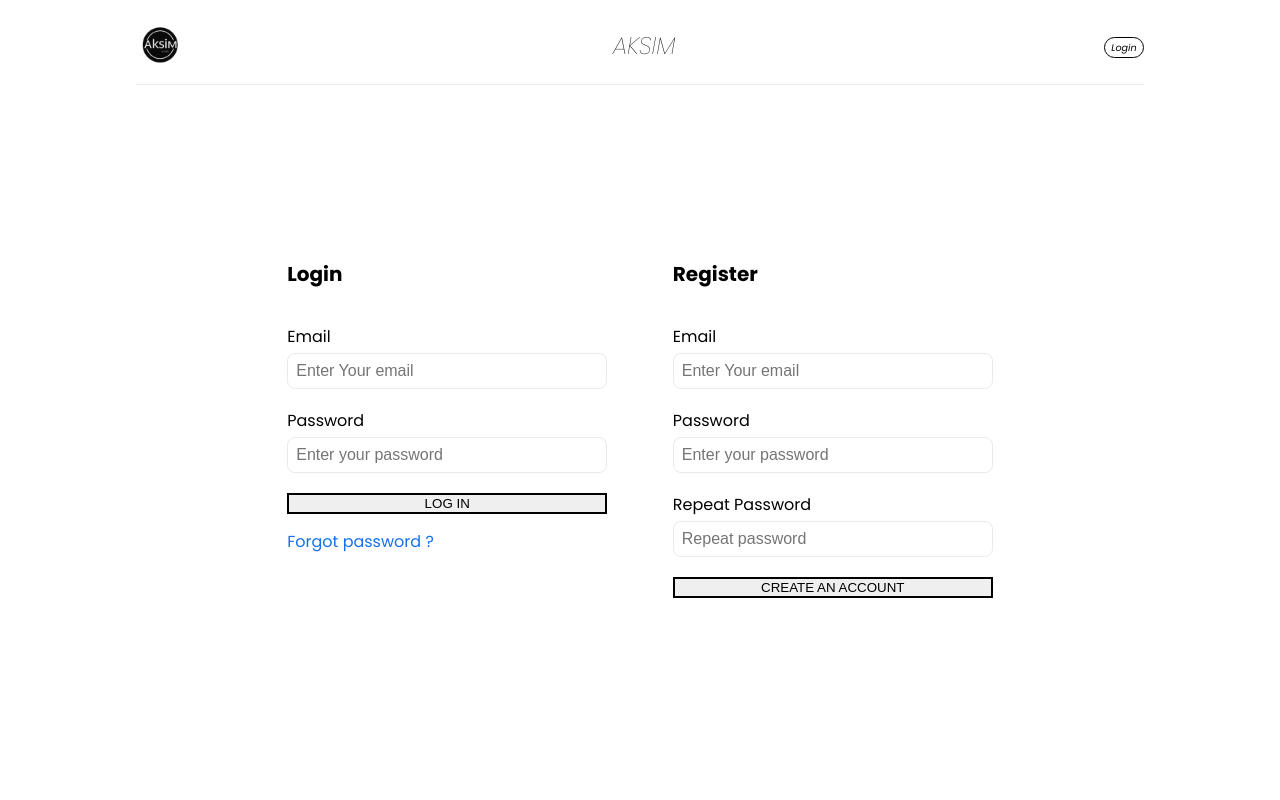
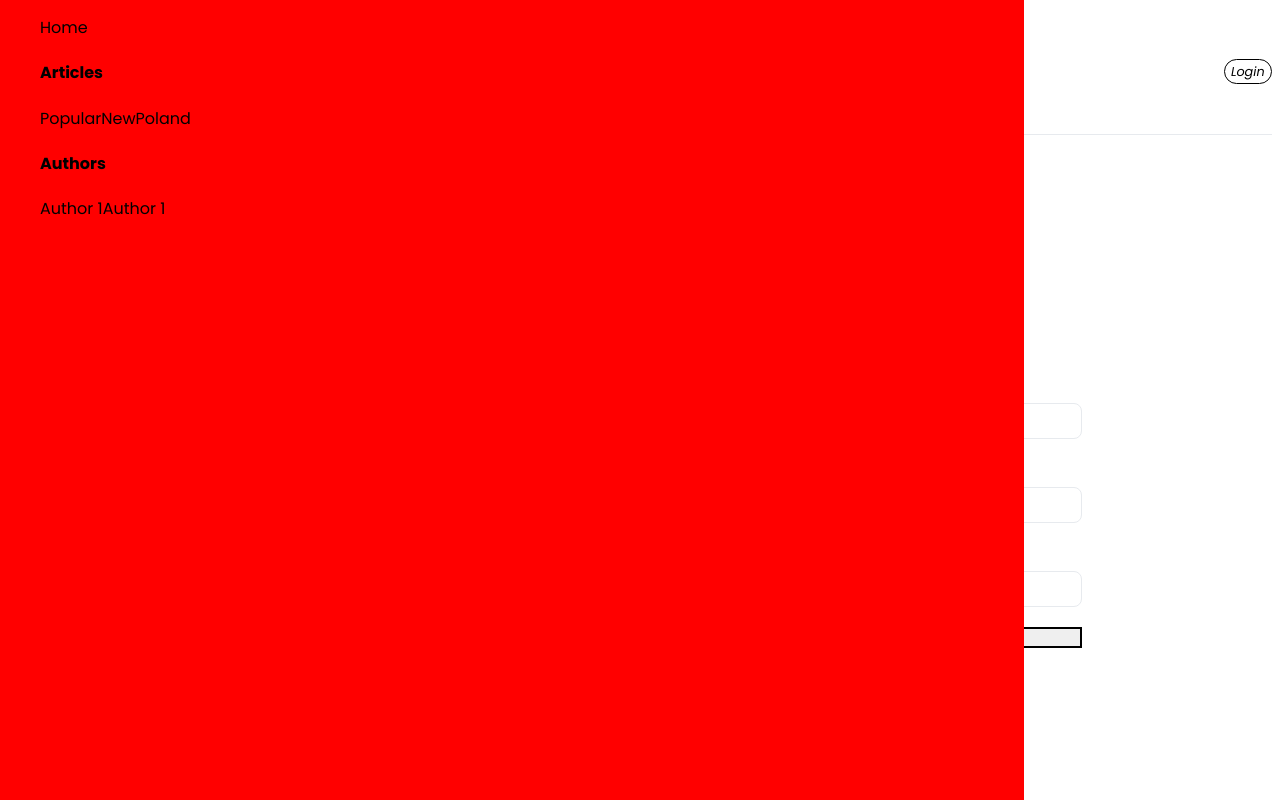
Before and after one commit to Pamade/AKSIM-CLIENT, a React (Vite) app: page /login in a window 1280 px wide. Built offline with nearby package versions, Linux system fonts and the light colour scheme.

Commit message:
add navigation component

```diff
--- a/package.json
+++ b/package.json
@@ -18,6 +18,7 @@
     "quill-image-resize-module": "^3.0.0",
     "react": "^18.2.0",
     "react-dom": "^18.2.0",
+    "react-icons": "^5.4.0",
     "react-quill": "^2.0.0",
     "react-router": "^6.23.1",
     "react-router-dom": "^6.28.1",
--- a/src/Header/Header.module.scss
+++ b/src/Header/Header.module.scss
@@ -14,13 +14,12 @@
     font-size: 1.5rem;
 }
 
-.logo{
-    width: 3rem;
-}
+
 .buttons{
     display: flex;
     gap: 0.1rem;
 }
+
 .button{
     cursor: pointer;
     border-radius: 30px;
@@ -32,3 +31,41 @@
     font-style: italic;
     font-size: 0.6rem;
 }
+
+.logo_bar {
+    display: flex;
+    align-items: center;
+
+}
+
+.logo{
+    width: 5rem;
+    display: inline-block;
+    margin-top: 0.3rem;
+}
+
+.bar{
+    font-size: 1.5rem;
+    padding: 1rem 0;
+}
+
+
+@media (min-width:760px){
+    .buttons{
+        gap: 1rem;
+    }
+    .heading{
+        font-size: 2.5rem;
+    }
+    .logo{
+        width: 6rem;
+    }
+    .button{
+        font-size: 0.8rem;
+    }
+}
+@media (min-width:1200px) {
+    .bar{
+        display: none;
+    }
+}
--- a/src/Header/Header.tsx
+++ b/src/Header/Header.tsx
@@ -2,7 +2,8 @@ import styles from "./Header.module.scss"
 import logo from "./aksim logo.jpg"
 import { useUserContext } from "../Context/UserContext";
 import { Link } from "react-router-dom";
-
+import { FaBars } from "react-icons/fa";
+import Navigation from "./Navigation/Navigation";
 interface Props {
     children:React.ReactNode;
 }
@@ -17,15 +18,19 @@ function Button({path,text, event}:ButtonProps){
 
 function Header({children}:Props) {
     const {state, logout} = useUserContext();
+
     return (
         <section>
             <div className={styles.wrapper}>
-                <img className={styles.logo} src={logo} alt="aksim" />
-                <h1 className={styles.heading}>AKSIM</h1>
+                <div className={styles.logo_bar}>
+                     <FaBars className={styles.bar}/>
+                     <Link to="/" className={styles.link}><img className={styles.logo} src={logo} alt="aksim" /></Link>
+                </div>
+                <Navigation />
+                <h1 className={styles.heading}><Link to={"/"}>AKSIM</Link></h1>
                 {!state.user?<div>
                     <Button text="Login" path="/login"/>
                 </div> : <div className={styles.buttons}>
-                    <Button text="Profile" path="user/profile" />
                     <Button text="Add Article" path="user/add-article" />
                     <Button event={logout} text="Logout" path="/" />
                 </div>}
--- /dev/null
+++ b/src/Header/Navigation/Navigation.module.scss
@@ -0,0 +1,8 @@
+.navigation{
+    position: absolute;
+    left: 0;
+    top: 0;
+    width: 80vw;
+    height: 100%;
+    background-color: red;
+}
--- /dev/null
+++ b/src/Header/Navigation/Navigation.tsx
@@ -0,0 +1,23 @@
+import { NavLink } from "react-router-dom"
+import styles from "./Navigation.module.scss";
+function Navigation() {
+    return (
+        <nav className={styles.navigation}>
+            <ul>
+                <NavLink to="/">Home</NavLink>
+                <div>
+                    <h4>Articles</h4>
+                    <NavLink to="/">Popular</NavLink>
+                    <NavLink to="/">New</NavLink>
+                    <NavLink to="/">Poland</NavLink>
+                </div>
+                <div>
+                    <h4>Authors</h4>
+                    <NavLink to="/">Author 1</NavLink>
+                    <NavLink to="/">Author 1</NavLink>
+                </div>
+            </ul>
+        </nav>
+    )
+}
+export default Navigation
--- a/src/Root/Root.tsx
+++ b/src/Root/Root.tsx
@@ -58,6 +58,7 @@ function Root(){
     console.log(aksimResponseData)
 
     const {state} = useUserContext();
+
     return (
         <div>
             {!aksimIsLoading && aksimResponseData?.map((item) => <div>
--- a/src/index.scss
+++ b/src/index.scss
@@ -6,7 +6,6 @@
   text-rendering: optimizeLegibility;
   -webkit-font-smoothing: antialiased;
   -moz-osx-font-smoothing: grayscale;
-  width: 80%;
   margin: 0 auto;
 }
 
--- a/src/main.tsx
+++ b/src/main.tsx
@@ -54,7 +54,7 @@ const router = createBrowserRouter([
           <AddArticle />
         </Header>
     )
-  }
+  },
 ]);
 
 ReactDOM.createRoot(document.getElementById('root')!).render(
```
Also changed, not shown: 1 other file (tests, documents, lock files or other folders).
